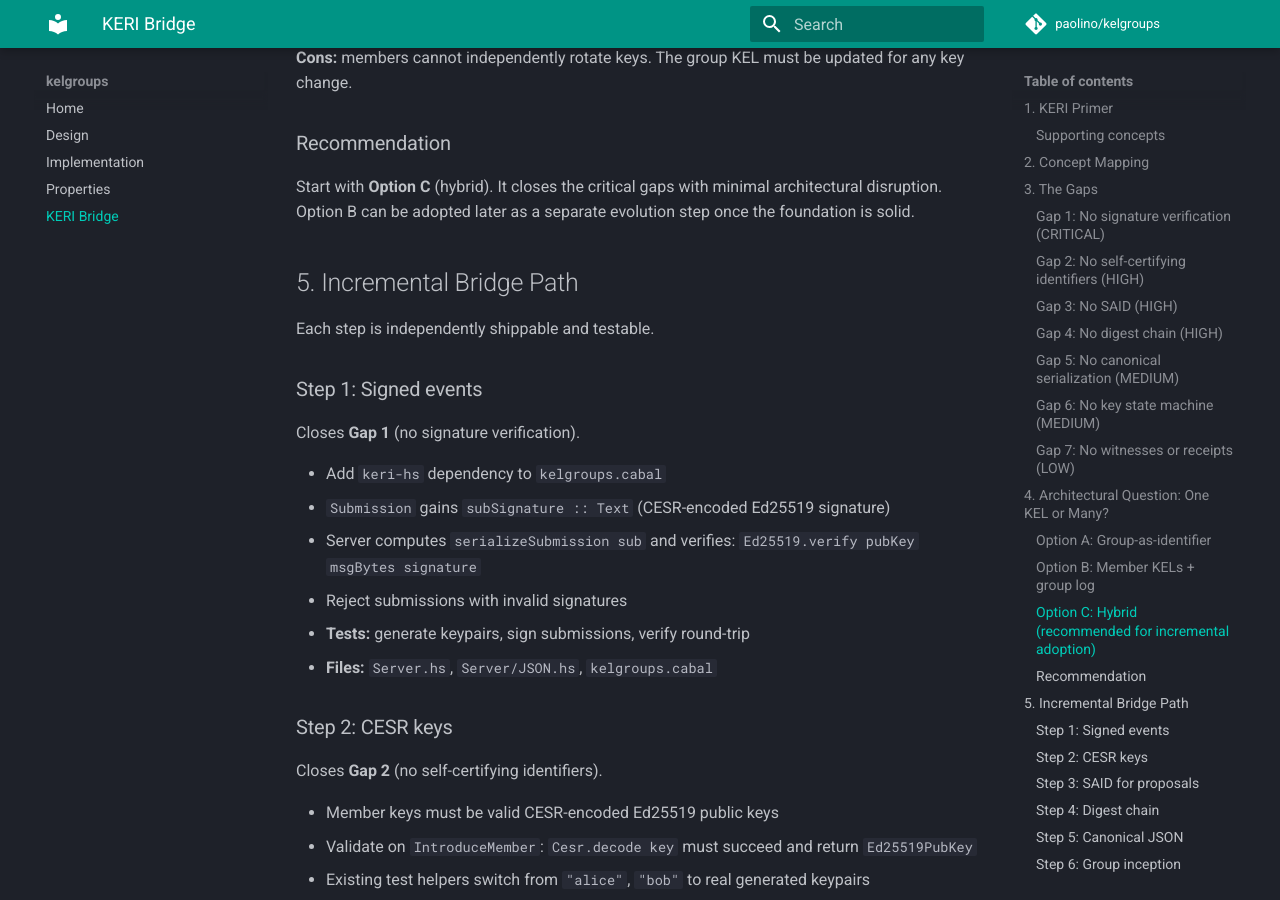
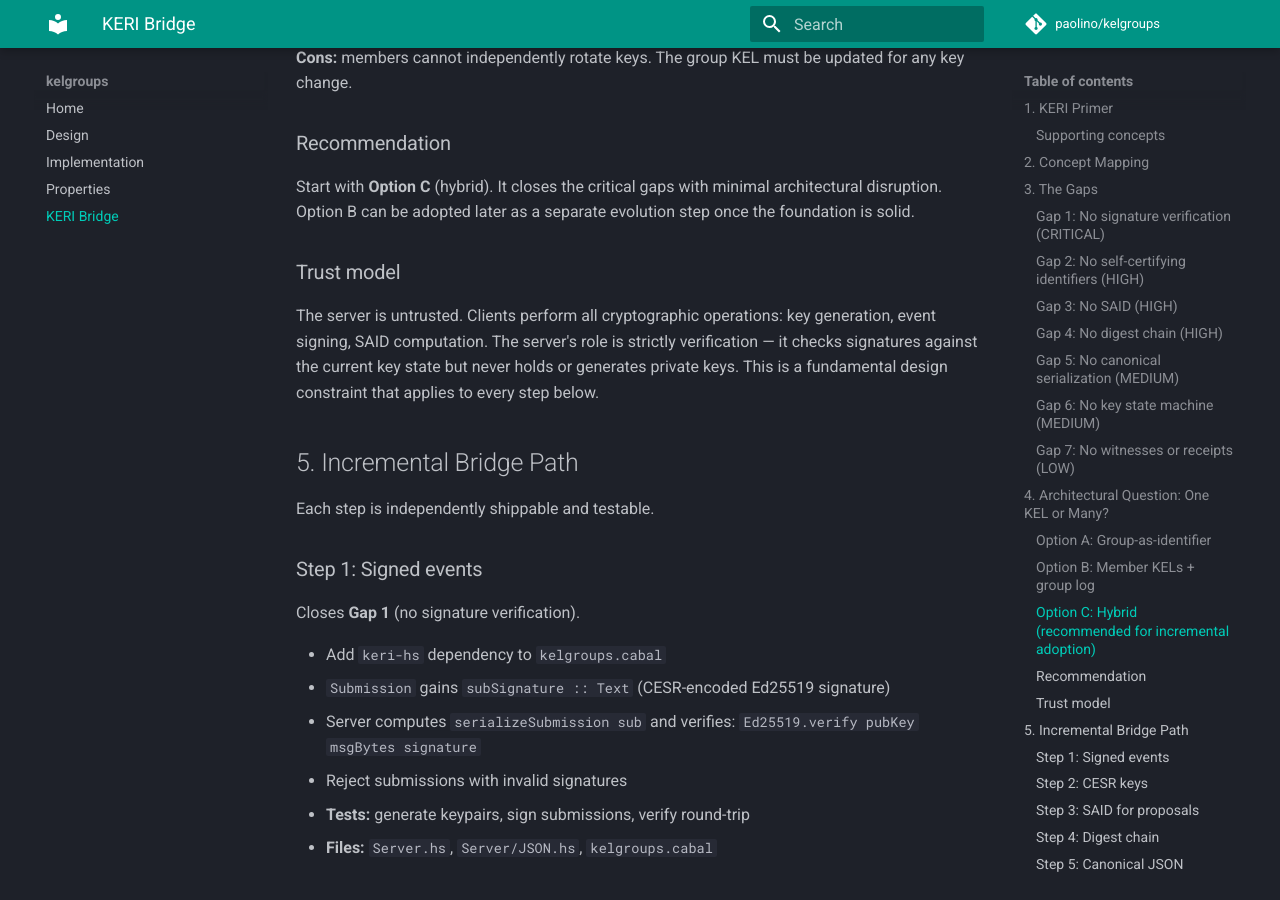
Before and after one commit to paolino/kelgroups, an MkDocs documentation site: the page built from docs/docs/keri-bridge.md, in a window 1280 px wide and 900 px high, scrolled down 6010 px. Built offline with MkDocs 1.6.1 and Material for MkDocs 9.7.7, drawn with Linux system fonts in a browser that asks for light colours; comment, search, counter and statistics services are not loaded.

Commit message:
docs: add trust model to keri-bridge

```diff
--- a/docs/docs/keri-bridge.md
+++ b/docs/docs/keri-bridge.md
@@ -222,6 +222,14 @@ Start with **Option C** (hybrid). It closes the critical gaps with
 minimal architectural disruption. Option B can be adopted later as
 a separate evolution step once the foundation is solid.
 
+### Trust model
+
+The server is untrusted. Clients perform all cryptographic operations:
+key generation, event signing, SAID computation. The server's role is
+strictly verification — it checks signatures against the current key
+state but never holds or generates private keys. This is a fundamental
+design constraint that applies to every step below.
+
 ## 5. Incremental Bridge Path
 
 Each step is independently shippable and testable.
```
